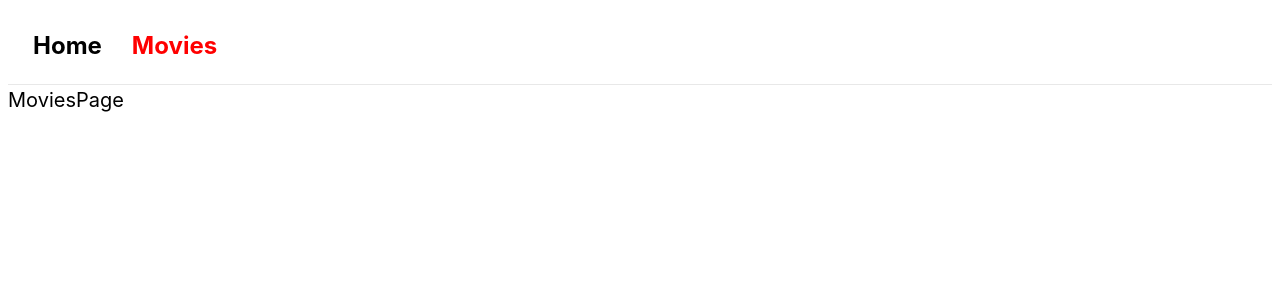
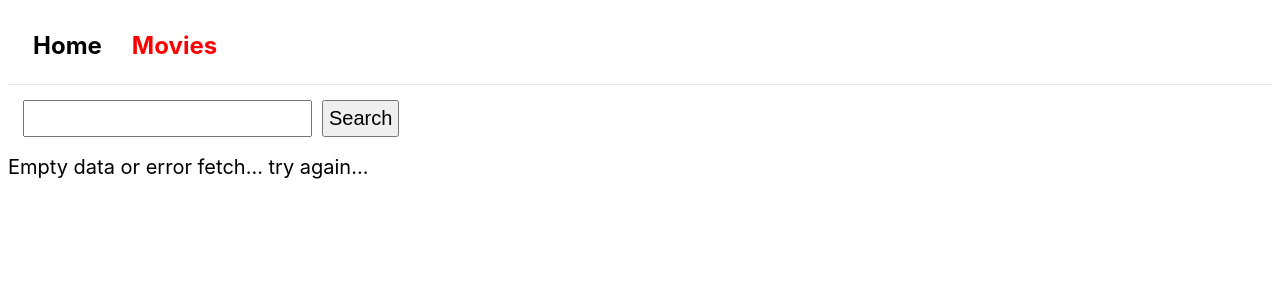
Before and after one commit to AndreyTara/goit-react-hw-05, a React (Vite) app: page /movies in a window 1280 px wide. Shown: the top 300 px of the page. Built offline with nearby package versions, Linux system fonts and the light colour scheme.

Commit message:
'adds-fix-api-st-details-add-error'

```diff
--- a/src/components/MovieList/MovieList.jsx
+++ b/src/components/MovieList/MovieList.jsx
@@ -2,6 +2,7 @@ import { NavLink, useLocation } from "react-router-dom";
 import css from "./MovieList.module.css";
 import React from "react";
 import { startLinkPic } from "../services/const.js";
+import picDef from "../../assets/grey.jpg";
 
 const MovieList = ({ items }) => {
   const location = useLocation();
@@ -15,7 +16,7 @@ const MovieList = ({ items }) => {
               <NavLink to={`/movies/${id.toString()}}`}>
                 <img
                   className={css.img}
-                  src={`${startLinkPic}${poster_path}`}
+                  src={poster_path ? `${startLinkPic}${poster_path}` : picDef}
                   alt={title}
                 />
                 <p className={css.info}>Title:{title}</p>
--- /dev/null
+++ b/src/components/MovieSearch/MovieSearch.jsx
@@ -0,0 +1,36 @@
+import css from "./MovieSearch.module.css";
+import React, { useState } from "react";
+
+const MovieSearch = ({ onHandleSubmit }) => {
+  const [query, setQuery] = useState("");
+
+  const handleChange = (event) => {
+    setQuery(event.target.value);
+  };
+
+  const handleSubmitForm = (event) => {
+    event.preventDefault();
+    if (!query.trim()) {
+      return alert("Cannot be empty fill the field input.");
+    }
+    onHandleSubmit(query);
+  };
+  return (
+    <div className={css.containerForm}>
+      <form className={css.form} onSubmit={handleSubmitForm}>
+        <input
+          className={css.inputSearchForm}
+          type="text"
+          value={query}
+          name="query"
+          onChange={handleChange}
+        />
+        <button className={css.btnSearchForm} type="submit">
+          Search
+        </button>
+      </form>
+    </div>
+  );
+};
+
+export default MovieSearch;
--- /dev/null
+++ b/src/components/MovieSearch/MovieSearch.module.css
@@ -0,0 +1,16 @@
+.containerForm {
+  padding: 10px;
+}
+.form {
+  font-size: 20px;
+}
+.inputSearchForm {
+  margin: 5px;
+  padding: 5px 10px;
+  font-size: inherit;
+}
+.btnSearchForm {
+  margin: 5px;
+  padding: 5px;
+  font-size: inherit;
+}
--- a/src/components/pages/MovieDetailsPage/MovieDetailsPage.module.css
+++ b/src/components/pages/MovieDetailsPage/MovieDetailsPage.module.css
@@ -18,15 +18,11 @@
   display: flex;
   flex-direction: column;
   gap: 10px;
-  max-width: 400px;
 }
 
 @media screen and (max-width: 768px) {
   .imgBox {
     display: unset;
-  }
-  .box {
-    max-width: unset;
   }
 }
 .info {
--- a/src/components/pages/MoviesPage/MoviesPage.jsx
+++ b/src/components/pages/MoviesPage/MoviesPage.jsx
@@ -1,8 +1,54 @@
+import { useSearchParams } from "react-router-dom";
+import MovieSearch from "../../MovieSearch/MovieSearch";
+import { fetchSearchByQuery, fetchTrending } from "../../services/api";
 import css from "./MoviesPage.module.css";
-import React from "react";
+import React, { useEffect, useState } from "react";
+import MovieList from "../../MovieList/MovieList";
 
 const MoviesPage = () => {
-  return <div>MoviesPage</div>;
+  const [items, setItems] = useState([]);
+  const [isLoading, setIsLoading] = useState(true);
+  const [isError, setIsError] = useState(false);
+
+  const [searchParams, setSearchParams] = useSearchParams();
+  const query = searchParams.get("q");
+
+  useEffect(() => {
+    if (!query) {
+      setIsLoading(false);
+      return;
+    }
+
+    const getData = async () => {
+      try {
+        setIsError(false);
+        setIsLoading(true);
+        const response = await fetchSearchByQuery({ query });
+        setItems(response.results);
+      } catch (error) {
+        console.log(error);
+        setIsError(true);
+      } finally {
+        setIsLoading(false);
+      }
+    };
+    getData();
+  }, [query]);
+
+  const onHandleSubmit = (value) => {
+    setSearchParams({ q: value });
+  };
+
+  return (
+    <>
+      <MovieSearch onHandleSubmit={onHandleSubmit} />
+      {isLoading && <p>Loading...</p>}
+      {(items.length < 1 || isError) && (
+        <p>Empty data or error fetch... try again...</p>
+      )}
+      {items.length > 1 && <MovieList items={items} />}
+    </>
+  );
 };
 
 export default MoviesPage;
--- a/src/components/services/api.js
+++ b/src/components/services/api.js
@@ -1,7 +1,7 @@
 import axios from "axios";
 axios.defaults.baseURL = "https://api.themoviedb.org/3";
 axios.defaults.headers.common["Authorization"] =
-  "Bearer eyJhbGciOiJIUzI1NiJ9.eyJhdWQiOiI5YjI1MTVjYzNjNTBjMjBlODRjMTliYjc5ZjJiODE4ZCIsIm5iZiI6MTcyMjYzMTk0Ny4xMTQxNTIsInN1YiI6IjY2NThhZGQzZDlmOTE0ZjdkMDY3YzFkMSIsInNjb3BlcyI6WyJhcGlfcmVhZCJdLCJ2ZXJzaW9uIjoxfQ.hmiZScs2nOmyjgPyBxoVxrHOE41Eh7oVbt5QykEKVpY";
+  "Bearer eyJhbGciOiJIUzI1NiJ9.eyJhdWQiOiI5YjI1MTVjYzNjNTBjMjBlODRjMTliYjc5ZjJiODE4ZCIsIm5iZiI6MTcyMjc2NjM1MC4wNjYzMjMsInN1YiI6IjY2NThhZGQzZDlmOTE0ZjdkMDY3YzFkMSIsInNjb3BlcyI6WyJhcGlfcmVhZCJdLCJ2ZXJzaW9uIjoxfQ.biqNrCm2DNpPNz3pJcac6QWomAlPPSsTGAJEbI4xUG4";
 
 export const fetchTrending = async () => {
   // period = 'day' or 'week'
@@ -26,6 +26,14 @@ export const fetchReviews = async ({ id, page = 1 }) => {
   return data;
 };
 
+export const fetchSearchByQuery = async ({ query }) => {
+  // //'https://api.themoviedb.org/3/search/movie?query=${query}&include_adult=false&language=en-US&page=1'
+  const { data } = await axios.get(
+    `/search/movie?query=${query}&include_adult=false&language=en-US&page=1`
+  );
+  return data;
+};
+
 // // current fetch - is work
 // export const fetchReviews = async ({ id }) => {
 //   const options = {
```
